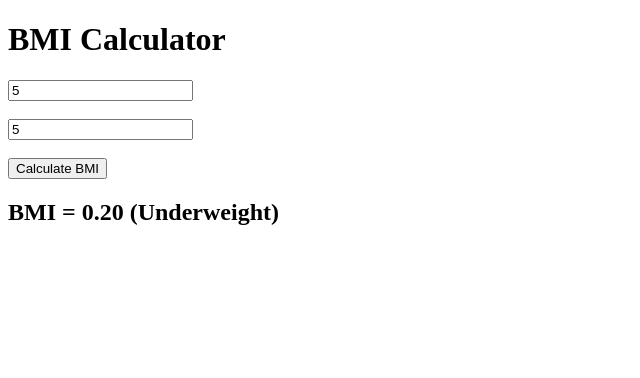
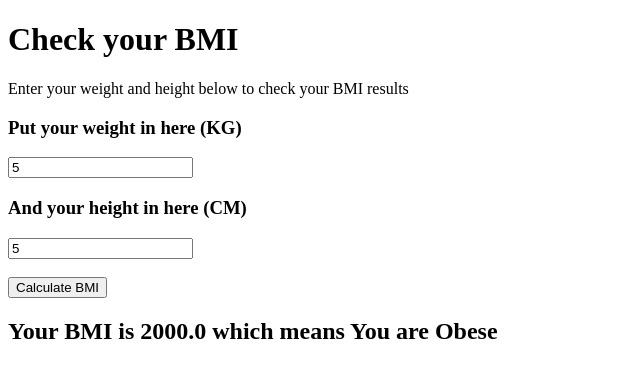
Before and after one commit to AryanBehl/FSDbootcampAssignment, a plain HTML site: page DOM-2/assignment3.html in a window 1280 px wide. Both pictures are taken after typing "5", "5" into the empty fields and a click on the button "Calculate BMI". Shown: the whole page, without its empty margins (0-640 px from the left). Drawn offline with Linux system fonts and the light colour scheme.

Commit message:
Updated BMI Calculator

```diff
--- a/DOM-2/assignment3.html
+++ b/DOM-2/assignment3.html
@@ -7,12 +7,16 @@
 </head>
 <body>
 
-    <h1>BMI Calculator</h1>
+    <h1>Check your BMI</h1>
 
-    <input type="number" id="weight" placeholder="Enter Weight (KG)">
-    <br><br>
+    <p>Enter your weight and height below to check your BMI results</p>
 
-    <input type="number" id="height" placeholder="Enter Height (Meter)" step="0.01">
+    <h3>Put your weight in here (KG)</h3>
+    <input type="number" id="weight">
+
+    <h3>And your height in here (CM)</h3>
+    <input type="number" id="height">
+
     <br><br>
 
     <button onclick="bmiCalc()">Calculate BMI</button>
@@ -24,30 +28,29 @@
         function bmiCalc() {
 
             const weight = Number(document.getElementById("weight").value);
-            const height = Number(document.getElementById("height").value);
+            const heightCm = Number(document.getElementById("height").value);
 
-            const bmi = weight / (height * height);
+            const heightM = heightCm / 100;
+
+            const bmi = (weight / (heightM * heightM)).toFixed(1);
+
+            let status = "";
 
             if (bmi <= 18.4) {
-                document.getElementById("result").innerText =
-                    "BMI = " + bmi.toFixed(2) + " (Underweight)";
+                status = "Underweight";
+            }
+            else if (bmi >= 18.5 && bmi <= 24.9) {
+                status = "Normal Weight";
+            }
+            else if (bmi >= 25 && bmi <= 29.9) {
+                status = "Overweight";
+            }
+            else {
+                status = "Obese";
             }
 
-            else if (bmi >= 18.5 && bmi <= 24.9) {
-                document.getElementById("result").innerText =
-                    "BMI = " + bmi.toFixed(2) + " (Normal Weight)";
-            }
-
-            else if (bmi >= 25 && bmi <= 29.9) {
-                document.getElementById("result").innerText =
-                    "BMI = " + bmi.toFixed(2) + " (Overweight)";
-            }
-
-            else {
-                document.getElementById("result").innerText =
-                    "BMI = " + bmi.toFixed(2) + " (Obese)";
-            }
-
+            document.getElementById("result").innerText =
+                `Your BMI is ${bmi} which means You are ${status}`;
         }
 
     </script>
```
